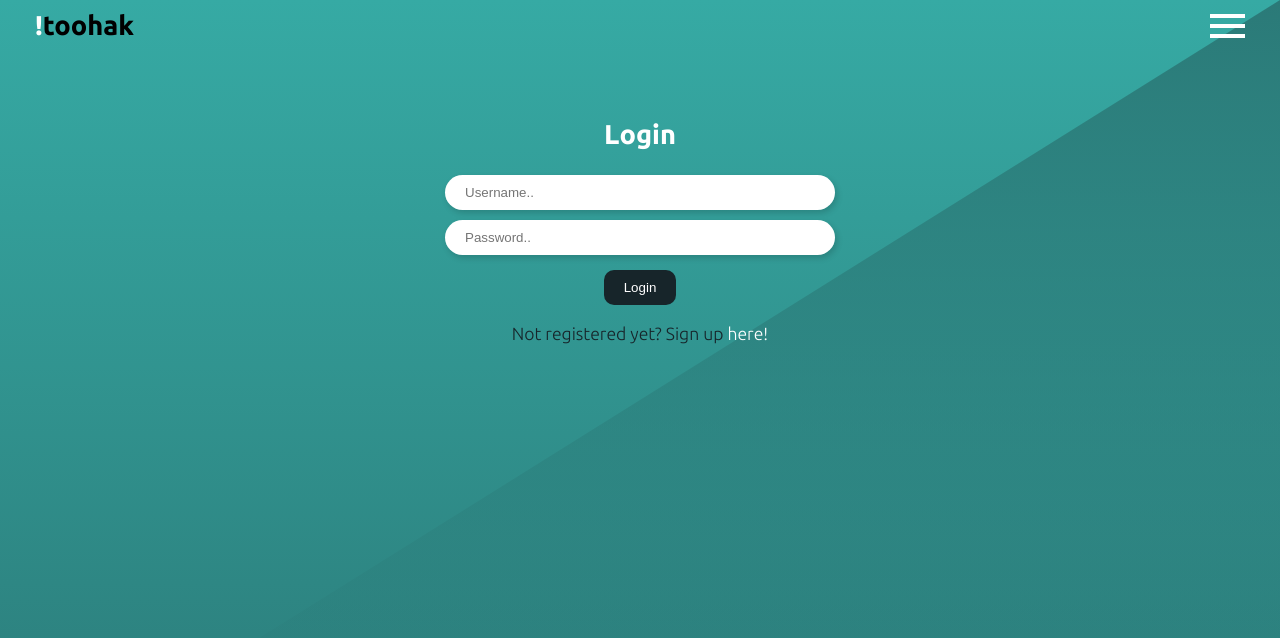
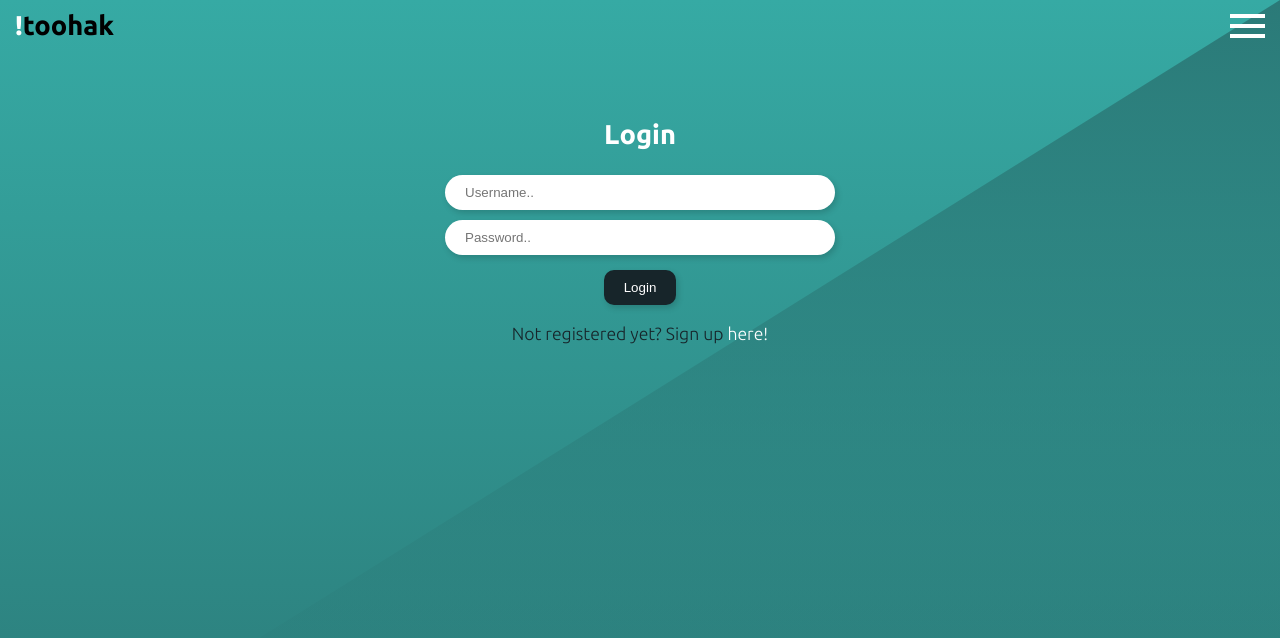
Before and after one commit to degu1/toohak, a Vue app: page / in a window 1280 px wide. Shown: the top 638 px of the page. Built offline with nearby package versions, Linux system fonts and the light colour scheme.

Commit message:
* Fixed css for statistic for better experience. * Added ClassSetup.vue to add class and also search on user. Still not  possible to add or remove person from class. * General css cleanup.

```diff
--- a/src/assets/css/toohak.css
+++ b/src/assets/css/toohak.css
@@ -8,9 +8,9 @@ body {
 }
 
 main {
-
     color: #17252A;
     display: grid;
+    width: auto;
     font-family: Ubuntu, Helvetica, Arial, sans-serif;
     -webkit-font-smoothing: antialiased;
     -moz-osx-font-smoothing: grayscale;
@@ -52,6 +52,7 @@ button {
     margin: 10px 30%;
     height: 35px;
     cursor: pointer;
+    box-shadow: rgba(0, 0, 0, 0.16) 2px 3px 6px;
 }
 
 img {
@@ -69,6 +70,7 @@ input[type=search]{
     border: none;
     font-weight: 300;
     box-shadow: rgba(0, 0, 0, 0.16) 2px 3px 6px;
+    outline: none;
 }
 
 input[type=range] {
@@ -147,10 +149,10 @@ p {}
 
 #nav {
     display: grid;
-    grid-template-columns: 100px auto 70px;
-    grid-template-rows: auto auto;
+    grid-template-columns: 80px auto 50px;
+    grid-template-rows: auto;
     grid-template-areas: "logo test burger-icon";
-    width: 100vw;
+    width: 100%;
     align-items: center;
     margin-bottom: 50px;
 }
@@ -160,7 +162,7 @@ p {}
     left: 0;
     padding: 0;
     grid-area: logo;
-    margin: 10px 35px;
+    margin: 10px 15px;
     color: white;
     width: auto;
     z-index: 0;
@@ -188,12 +190,12 @@ p {}
 }
 
 .sideMenu a {
-    margin-left: 30%;
     font-size: 1.5em;
     text-decoration: none;
     color: black;
     margin-bottom: 5px;
     margin-top: 5px;
+    text-align: center;
 }
 
 .sideMenu.open {
@@ -299,7 +301,7 @@ p {}
     grid-area: quizTitle;
 }
 
-#editBtn {
+.editBtn {
     grid-area: edit;
     width: 32px;
     height: 32px;
@@ -325,7 +327,7 @@ p {}
     margin-top: 15px;
 }
 
-#questionList {
+.questionList {
     display: grid;
     grid-template-columns: auto 38px;
     grid-template-areas: "questionTitle delete";
--- a/src/views/ActiveQuiz.vue
+++ b/src/views/ActiveQuiz.vue
@@ -20,7 +20,7 @@
             <li v-for="choice of choices" v-bind:key="choice.answer_id">
 
               <div id="choices" v-if="choice.question_id === question.question_id">
-                <input type="radio" name="answer" v-model="answer" :value="choice.answer">
+                <input type="radio" name="answer" v-model="answer" :value="choice.answer" checked="checked">
                 {{ choice.answer }}
               </div>
 
--- a/src/views/ClassSetup.vue
+++ b/src/views/ClassSetup.vue
@@ -12,12 +12,10 @@
       <ul v-for="(c, cIndex) in classes" v-bind:key="c.classes_id">
         <li class="editItemContainer">
           <p>{{ c.classes_name }}</p>
-
           <img class="editBtn" src="../assets/edit-btn.svg" v-on:click="setActiveClassId(c), getStudents()">
           <img class="deleteBtn" src="../assets/delete-btn.svg" v-on:click="removeClass(c.classes_id, cIndex)">
         </li>
       </ul>
-
     </div>
 
     <div v-if="activeClassName!= ''" class="itemContainer">
@@ -27,7 +25,10 @@
       <ul>
         <section v-if="this.activeStudents.length != 0">
           <li class="questionList" v-for="(student, sIndex) in activeStudents" v-bind:key="student.user_id">
-            <p>{{ student.user_username }} <span style="font-weight: 300">{{ student.user_role }}</span></p>
+            <div>
+              <p style="padding: 0">{{ student.user_username }}</p>
+              <p style="font-weight: 300; font-size: 0.8em;padding: 0 0 5px 0">{{ student.user_role }}</p>
+            </div>
             <img class="deleteBtn" src="../assets/delete-btn.svg" v-on:click="removeStudent(student.user_id, sIndex)">
           </li>
         </section>
--- a/src/views/LoginOrRegister.vue
+++ b/src/views/LoginOrRegister.vue
@@ -64,6 +64,7 @@ export default {
   methods: {
     verifyLogin: function () {
 
+
       if (this.username === '') {
         this.errorMessage = "Please type in your username."
       } else if (this.password === '') {
```
